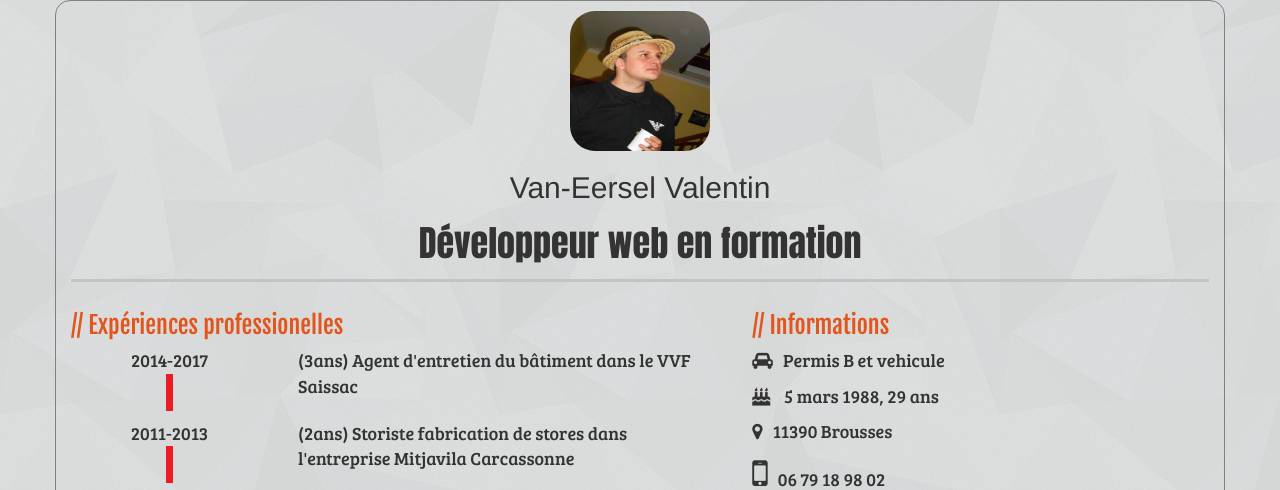
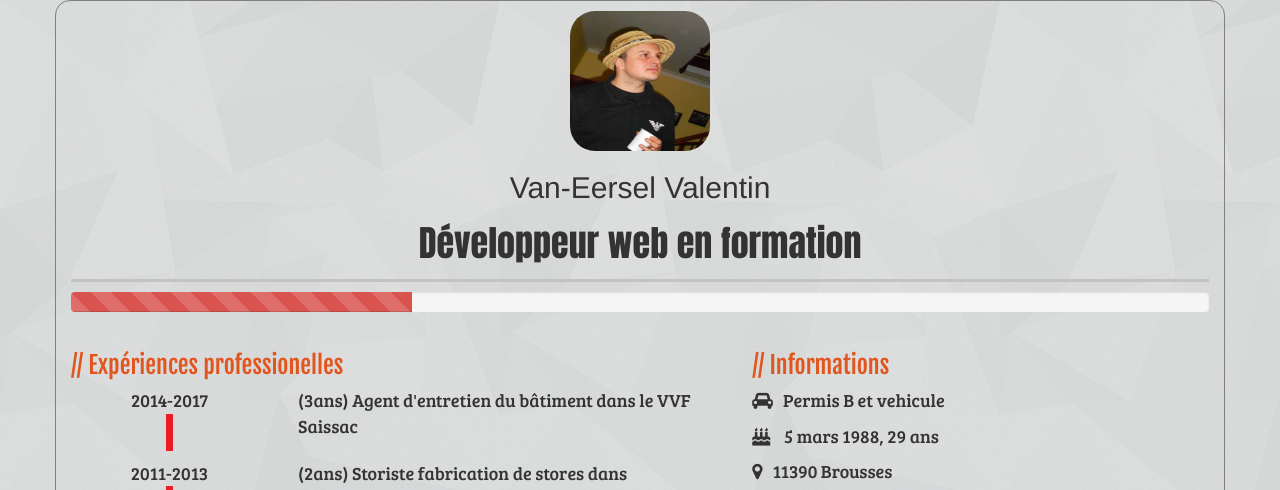
Before and after one commit to ValentinCo/cv-bootstrap, a plain HTML site: page index.html in a window 1280 px wide. Shown: the top 490 px of the page. Drawn offline with nearby package versions, Linux system fonts and the light colour scheme.

Commit message:
ajout de bar de progression

```diff
--- a/index.html
+++ b/index.html
@@ -13,11 +13,17 @@
 	<title>CV Van-Eersel Valentin</title>
 </head>
 <body>
+
 <div class="container">
 	<div class="row">
 	<div class="col-sm-12 text-center"><img class="photo-profil" src="photocv.jpg">
 		<div><h2>Van-Eersel Valentin</h2></div>
 		<div><h1 class="titre-cv">Développeur web en formation</h1></div>
+		<div class="progress progress-striped active">
+				<div class="progress-bar progress-bar-danger" role="progressbar" aria-valuenow="80" aria-valuemin="0" aria-valuemax="100" style="width: 30%">
+				  <span class="sr-only">33% Complete</span>
+				</div>
+			  </div>
 	</div>
 
 	</div>
@@ -164,7 +170,7 @@
 	</div>
 	</div>
 </div>
-</div>
+
 
 </body>
 </html>
```
